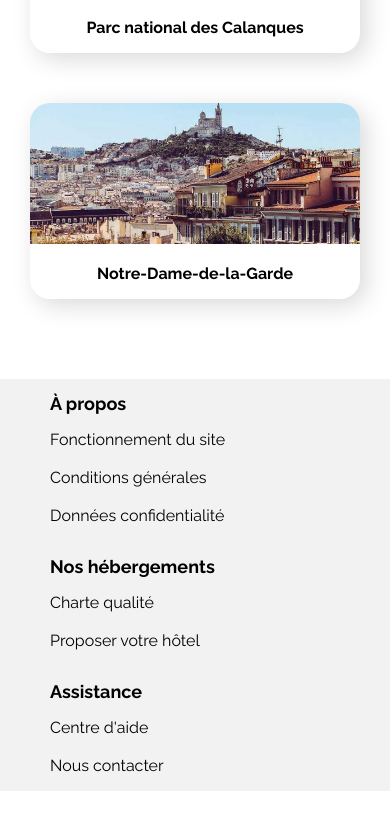
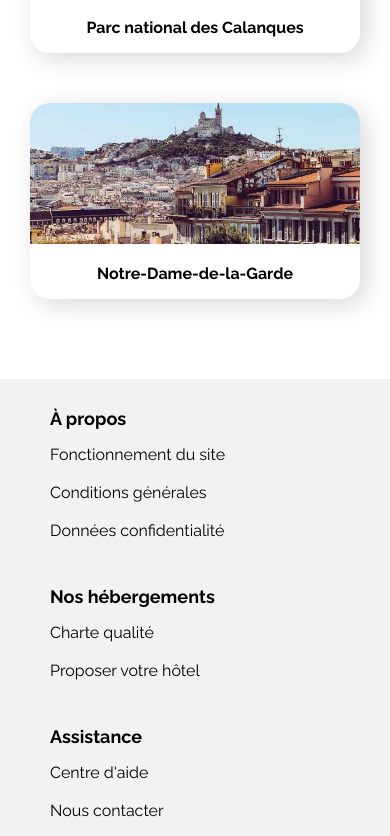
Before and after one commit to outabachi/booki, a plain HTML site: page index.html in a window 390 px wide. Shown: the part 3772-4608 px from the top of the page. Before the commit the page ends 4563 px from the top, so only its background shows below. Drawn offline with Linux system fonts and the light colour scheme.

Commit message:
dernier ajustement footer

```diff
--- a/css/style.css
+++ b/css/style.css
@@ -693,5 +693,8 @@ footer p {
         margin-left: -50px;
         padding-left: 100px;
     }
+    footer h2{
+        padding-top: 15px;
+    }
 
 }
```
